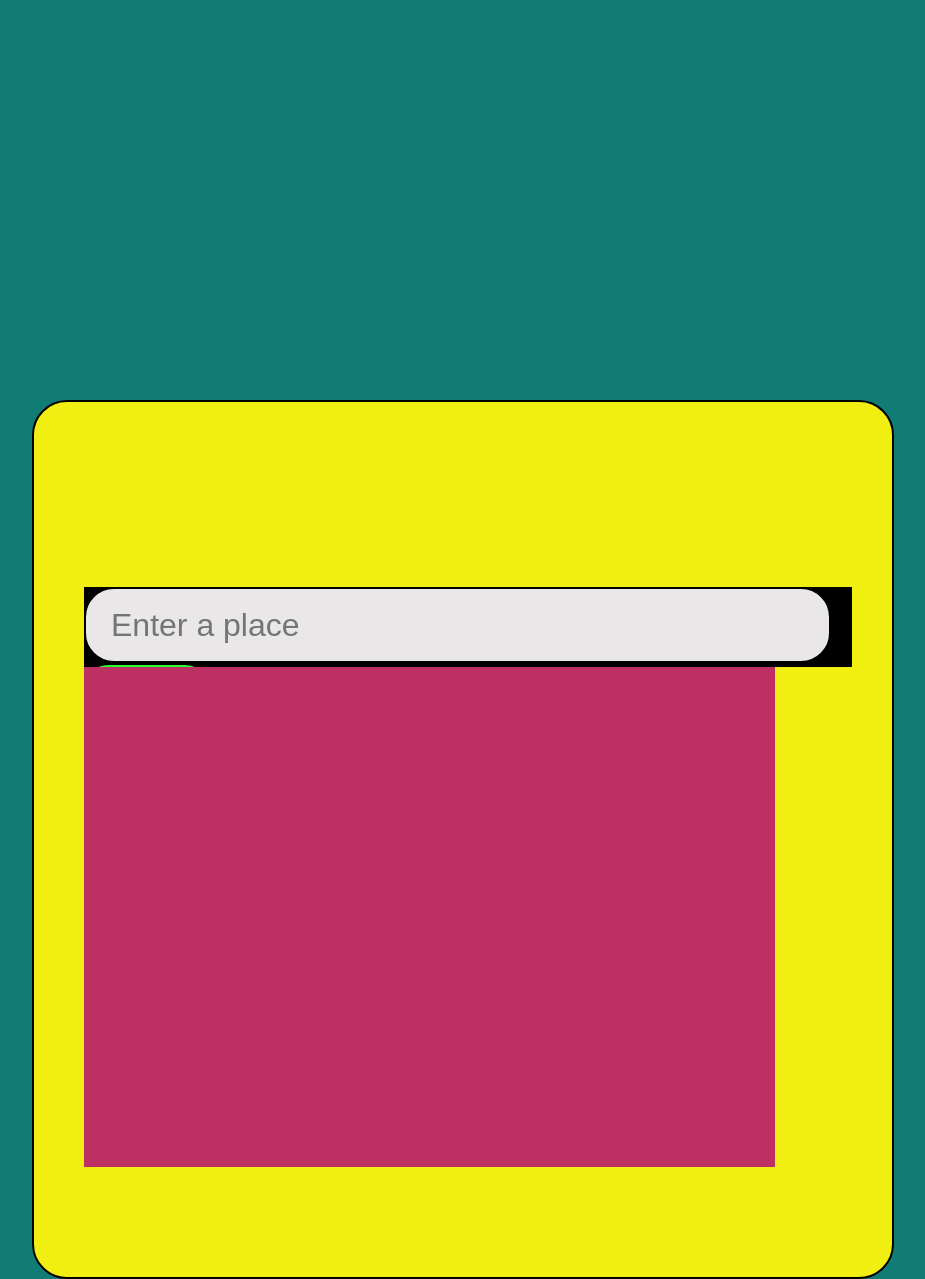
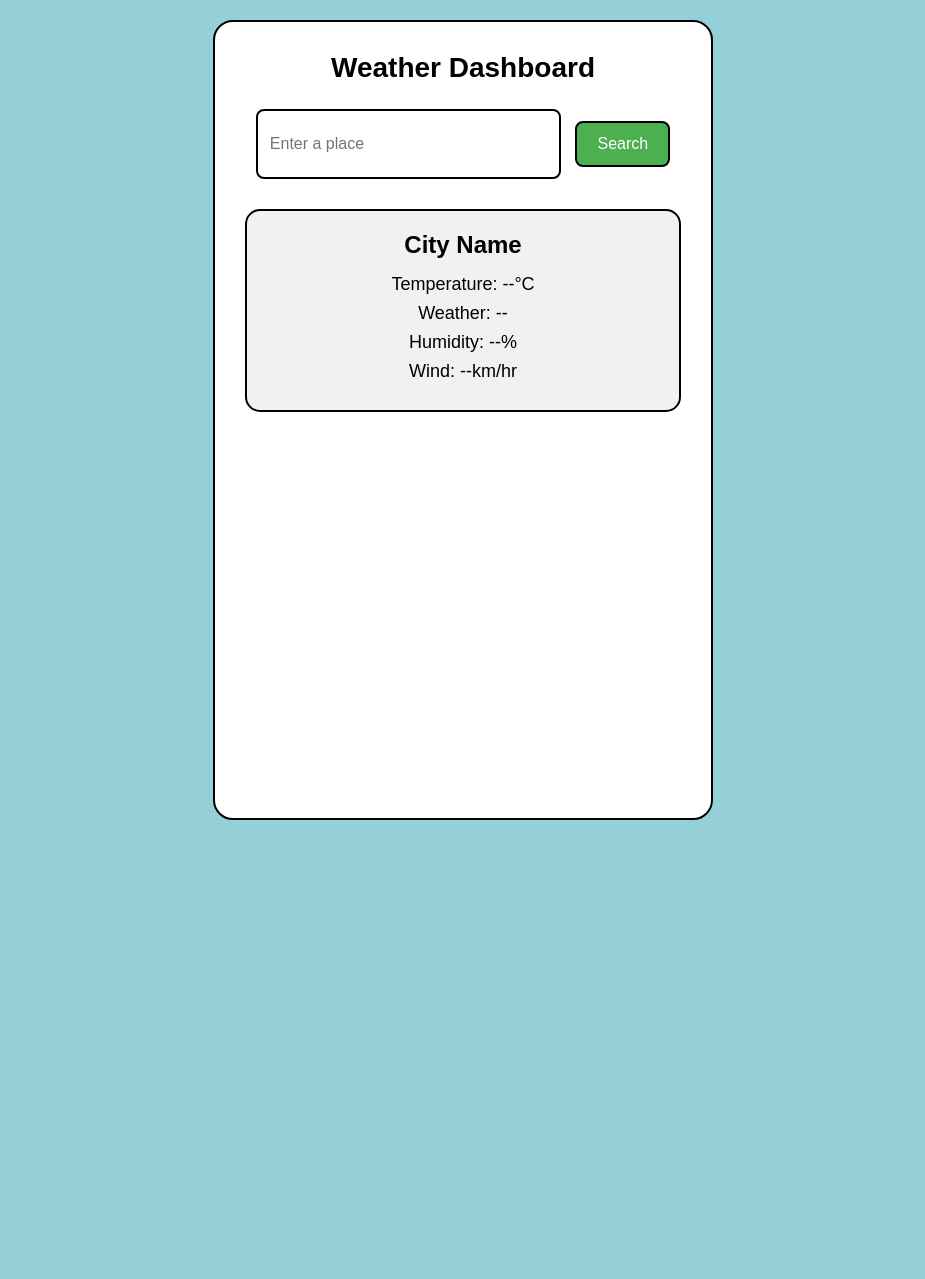
Before and after one commit to Yuser00123/Weather-dashboard, a Flask app: page / in a window 1280 px wide. Shown: the whole page, without its empty margins (177-1102 px from the left). After the commit the page ends 820 px from the top, so only its background shows below. Run offline with Flask 3, Linux system fonts and the light colour scheme.

Commit message:
improved styling

```diff
--- a/static/style.css
+++ b/static/style.css
@@ -1,64 +1,81 @@
 *{
     margin: 0;
+    padding: 0;
+    box-sizing: border-box;
 }
 
 body{
-    background-color: #107c73;
+    background-color: #95d0d8;
     align-items: center;
     justify-content: center;
     display: flex;
-    padding-top: 400px;
+    font-family: Arial, sans-serif;
+    padding: 20px;
+    min-height: 100vh;
 }
 
 .main{
-    width: 60%;
+    width: 100%;
+    max-width: 500px;
     height: 800px;
-    background-color: #f1ee12;
-    position: relative;
-    border-radius: 35px;
+    background-color: #ffffff;
+    border-radius: 20px;
     border: 2.5px solid #000000;
-    display: flex;
-    justify-content: center;
-    padding-top: 75px;
-    flex-direction: column;
-    padding-left: 50px;
-    padding-right: 40px;
+    padding: 30px;
+    text-align: center;
+}
+
+h1{
+    color: #000000;
+    margin-bottom: 25px;
+    font-size: 28px;
 }
 
 .search-box{
-    background-color: #000000;
-    height: 80px;
+    margin-bottom: 30px;
 }
 
 #place-input{
-    width: 700px;
+    width: 70%;
     height: 70px;
-    background-color: #e9e7e7;
-    font-size: 32px;
-    font-family: Arial, sans-serif;
-    border-radius: 30px;
-    border: 2.6px solid #000000;
-    padding-left: 25px;
-    padding-right: 18px;
+    padding: 12px;
+    font-size: 16px;
+    border-radius: 8px;
+    border: 2px solid #000000;
+    margin-right: 10px;
 }
 
 #search-button{
-    width: 125px;
-    height: 55px;
-    font-size: 26px;
-    border-radius: 24px;
+    padding: 12px 20px;
+    font-size: 16px;
+    border-radius: 8px;
     border: 2.1px solid #000000;
-    background-color: #2bfd35;
-    font-family: Arial, sans-serif;
+    background-color: #4caf50;;
+    color: white;
+    cursor: pointer;
 }
 
 #search-button:hover{
     background-color: #1f9e27;
-    cursor: pointer;
 }
 
 .output{
-    background-color: #be2f64;
-    height: 500px;
-    width: 90%;
+    background-color: #f1f1f1;
+    margin-top: 30px;
+    padding: 20px;
+    border-radius: 15px;
+    border: 2px solid #000000;
 }
+
+#city-name{
+    font-size: 24px;
+    font-weight: bold;
+    margin-bottom: 15px;
+    color: #000000;
+}
+
+#temperature, #description, #humidity, #wind{
+    font-size: 18px;
+    margin: 8px 0;
+    color: #000000;
+}
--- a/templates/index.html
+++ b/templates/index.html
@@ -8,12 +8,17 @@
     </head>
     <body>
         <div class="main">
+            <h1>Weather Dashboard</h1>
             <div class="search-box">
                 <input type="text" id="place-input" placeholder="Enter a place">
                 <button id="search-button">Search</button>
             </div>
             <div class="output">
-
+                <h2 id="city-name">City Name</h2>
+                <p id="temperature">Temperature: --°C</p>
+                <p id="description">Weather: --</p>
+                <p id="humidity">Humidity: --%</p>
+                <p id="wind">Wind: --km/hr</p>
             </div>
         </div>
     </body>
```
